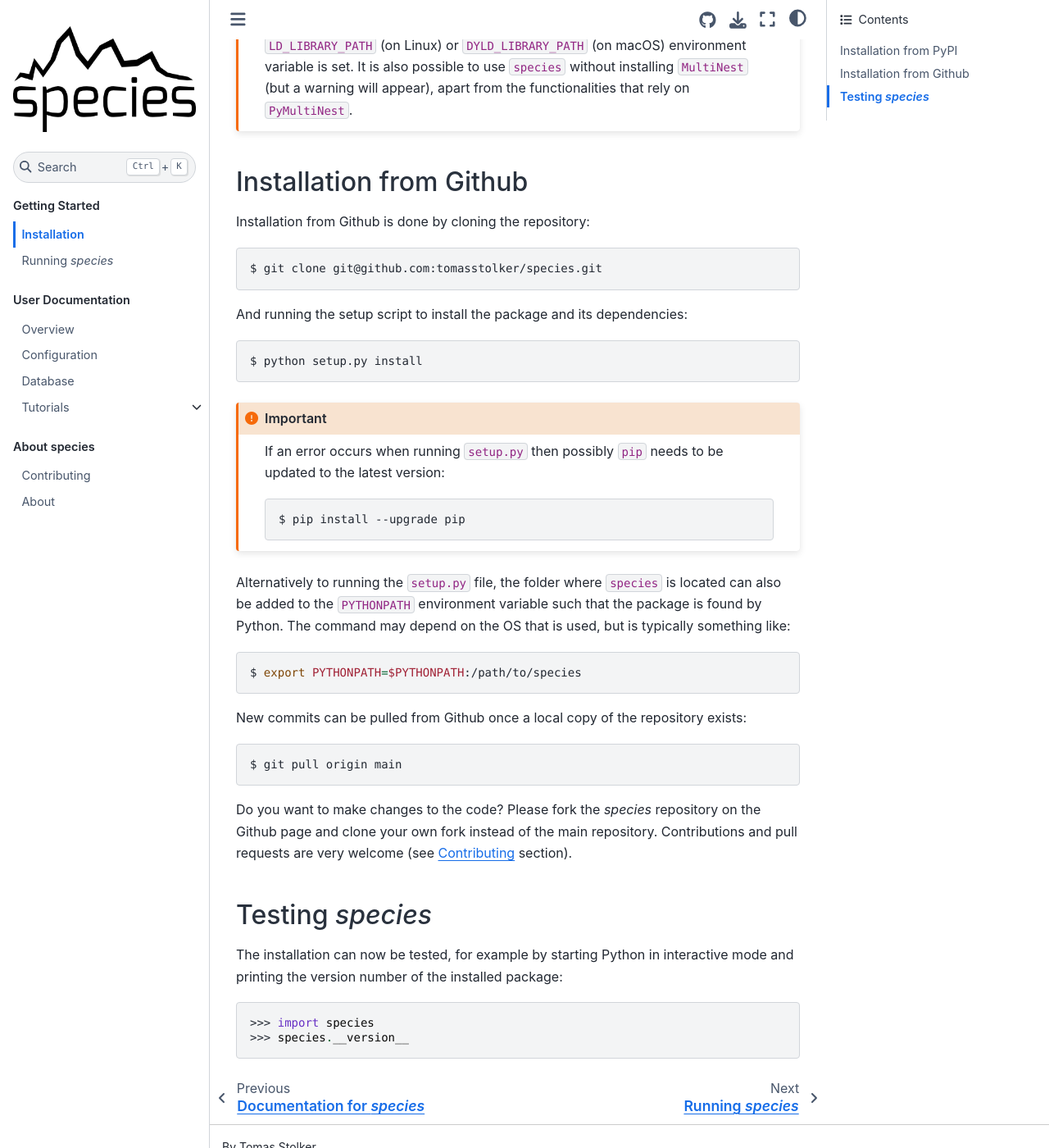
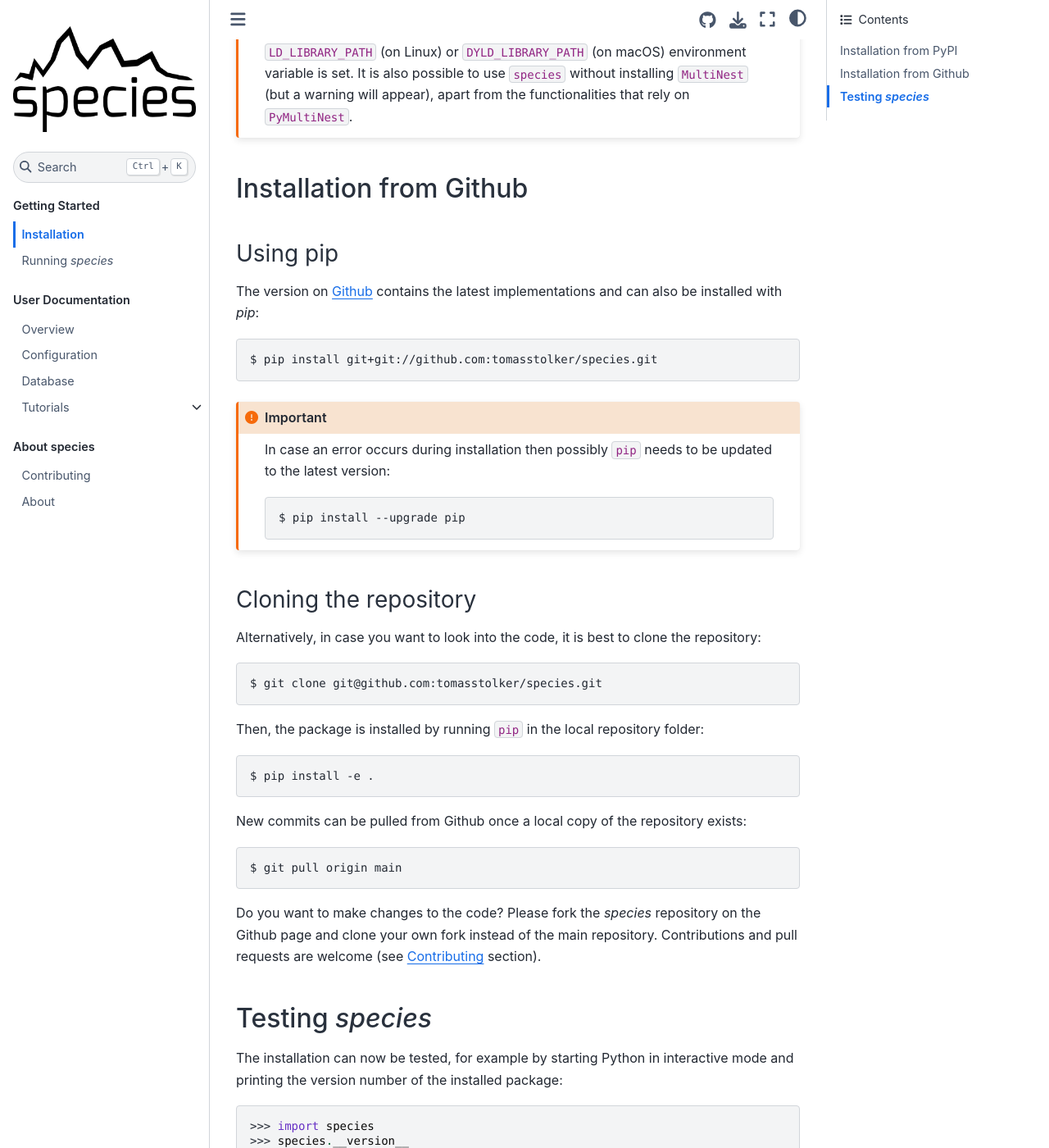
Before and after one commit to tomasstolker/species, a Sphinx documentation site: the page built from docs/installation.rst, in a window 1280 px wide and 1400 px high, scrolled down 824 px. Shown: the whole window at 82% size. Built offline with Sphinx 7.4.7 and the Sphinx Book theme 1.1.4, drawn with Linux system fonts in a browser that asks for light colours; pages that are not in the unit, such as notebooks, are missing from menus; some of the changed text lies outside the part shown.

```diff
--- a/docs/installation.rst
+++ b/docs/installation.rst
@@ -3,12 +3,19 @@
 Installation
 ============
 
-*species* is compatible with Python 3.7/3.8/3.9 and is available in the `PyPI repository <https://pypi.org/project/species/>`_ and on `Github <https://github.com/tomasstolker/species>`_.
+``species`` is compatible with `Python <https://www.python.org>`_ versions 3.7/3.8/3.9 and is available in the `PyPI repository <https://pypi.org/project/species/>`_ and on `Github <https://github.com/tomasstolker/species>`_.
 
 Installation from PyPI
 ----------------------
 
-The Python package can be installed with the `pip package manager <https://packaging.python.org/tutorials/installing-packages/>`_:
+.. important::
+   Before installing ``species``, it is required to separately install ``cython``:
+
+   .. code-block:: console
+
+       $ pip install cython
+
+The ``species`` toolkit can be installed with the `pip package manager <https://packaging.python.org/tutorials/installing-packages/>`_:
 
 .. code-block:: console
 
@@ -23,42 +30,41 @@
 Please check for any errors and warnings during the installation to make sure that all dependencies are correctly installed.
 
 .. important::
-   Before installing ``species``, it is required to separately install ``cython``:
-
-   .. code-block:: console
-
-       $ pip install cython
-
-.. important::
    The ``PyMultiNest`` package requires the manual installation of ``MultiNest``. Please follow the `instructions <https://johannesbuchner.github.io/PyMultiNest/install.html>`_ for the building the library and make sure that the ``LD_LIBRARY_PATH`` (on Linux) or ``DYLD_LIBRARY_PATH`` (on macOS) environment variable is set. It is also possible to use ``species`` without installing ``MultiNest`` (but a warning will appear), apart from the functionalities that rely on ``PyMultiNest``.
 
 Installation from Github
 ------------------------
 
-Installation from Github is done by cloning the repository:
+Using pip
+^^^^^^^^^
+
+The version on `Github <https://github.com/tomasstolker/species>`_ contains the latest implementations and can also be installed with `pip`:
+
+.. code-block:: console
+
+    $ pip install git+git://github.com:tomasstolker/species.git
+
+.. important::
+   In case an error occurs during installation then possibly ``pip`` needs to be updated to the latest version:
+
+   .. code-block:: console
+
+       $ pip install --upgrade pip
+
+Cloning the repository
+^^^^^^^^^^^^^^^^^^^^^^
+
+Alternatively, in case you want to look into the code, it is best to clone the repository:
 
 .. code-block:: console
 
     $ git clone git@github.com:tomasstolker/species.git
 
-And running the setup script to install the package and its dependencies:
+Then, the package is installed by running ``pip`` in the local repository folder:
 
 .. code-block:: console
 
-    $ python setup.py install
-
-.. important::
-   If an error occurs when running ``setup.py`` then possibly ``pip`` needs to be updated to the latest version:
-
-   .. code-block:: console
-
-       $ pip install --upgrade pip
-
-Alternatively to running the ``setup.py`` file, the folder where ``species`` is located can also be added to the ``PYTHONPATH`` environment variable such that the package is found by Python. The command may depend on the OS that is used, but is typically something like:
-
-.. code-block:: console
-
-    $ export PYTHONPATH=$PYTHONPATH:/path/to/species
+    $ pip install -e .
 
 New commits can be pulled from Github once a local copy of the repository exists:
 
@@ -66,7 +72,7 @@
 
     $ git pull origin main
 
-Do you want to make changes to the code? Please fork the `species` repository on the Github page and clone your own fork instead of the main repository. Contributions and pull requests are very welcome (see :ref:`contributing` section).
+Do you want to make changes to the code? Please fork the `species` repository on the Github page and clone your own fork instead of the main repository. Contributions and pull requests are welcome (see :ref:`contributing` section).
 
 Testing `species`
 -----------------
```
Also changed, not shown: 1 other file.
